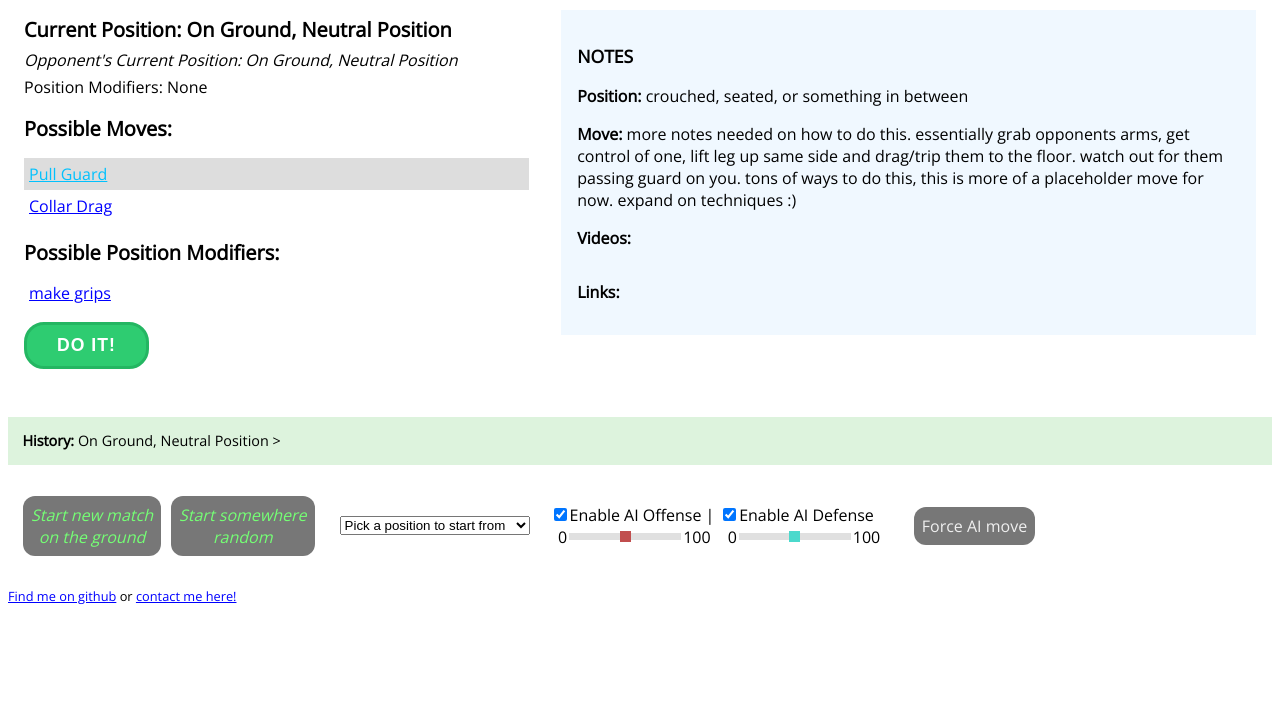
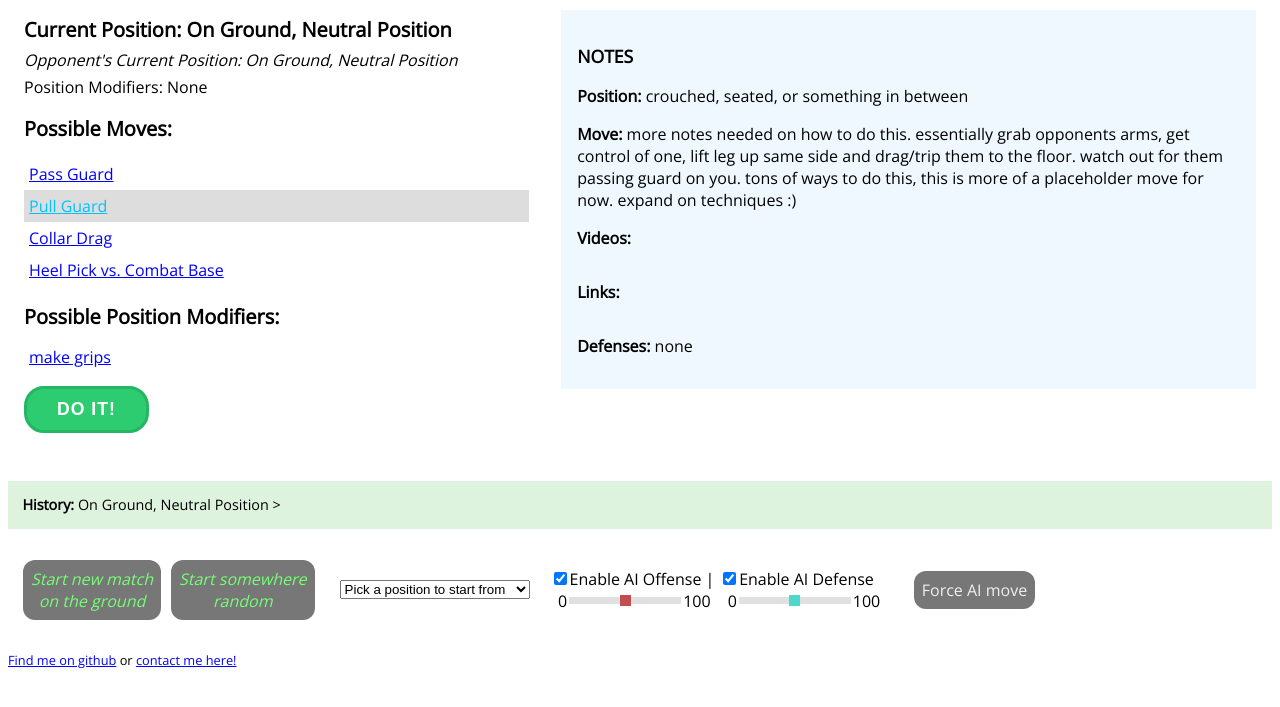
Before and after one commit to gem0303/bjj-training-game, a plain HTML site: page index.html in a window 1280 px wide. Both pictures are taken after a click on the link "Pull Guard". Shown: the part 71-778 px from the top of the page. Drawn offline with nearby package versions, Linux system fonts and the light colour scheme.

Commit message:
Move & feature updates

```diff
--- a/ai.js
+++ b/ai.js
@@ -48,7 +48,7 @@ function opponentAttemptMove() {
     updateHistory("Opponent attempts " + AImove.displayName);
 
 
-    if (AImove.type == "positionChange") {
+    if (AImove.type == "positionChange" || AImove.type == "sweep") {
         showNotification("WATCH OUT", "Your opponent is executing a move!")
     } else if (AImove.type == "submission" || AImove.type == "choke") {
         showNotification("WATCH OUT", "Your opponent is attacking you!")
--- a/index.html
+++ b/index.html
@@ -57,13 +57,12 @@
              <h3>NOTES</h3>
              <p class="note"><b>Position:</b> <span id="positionNote">none</span></p>
              <p class="note"><b>Move:</b> <span id="moveNote">none</span></p>
-             <!--<p class="note"><b>Image:</b> <span id="imageNote">none</span></p>-->
-             <!--<p class="note"><b>Videos:</b> <span id="videoNote">none</span></p>-->
              <p class="note"><b>Videos:</b></p>
              <div id="videoNote"></div>
              <div id="linkNote">
                  <p><b>Links:</b></p>
              </div>
+             <p class="note"><b>Defenses:</b> <span id="defenseNote">none</span></p>
          </div>
       </div>
 
--- a/main.js
+++ b/main.js
@@ -91,10 +91,18 @@ function updateGame(who, move) {
             // check what the move type is
             switch(AImove.type) {
                 case "positionChange":
+                case "sweep":
 
-                    console.log(typeof AImove.next); // todo: if multiple 'next' options, get one at random
+                    // check if the move has choice of 2+ positions to end in
+                    if (typeof AImove.next == "object") { // it's actually an array but JS, who knows.
+                        var num = getRandomInt(0, AImove.next.length-1);
+                        oppPosChange(positions[AImove.next[num]]);
+                    } else {
+                        oppPosChange(positions[AImove.next])
+                    }
 
-                    oppPosChange(AImove.next);
+                    //oppPosChange(AImove.next);
+                    // TODO one is passing through the name, the other the actual object -- be careful
 
                     break;
                 case "submission":
@@ -138,7 +146,7 @@ function performMove() {
     clearMoveNotes();
     resetPosModList();
 
-    if (currentMove.type == "positionChange") {
+    if (currentMove.type == "positionChange" || currentMove.type == "sweep") {
         updateHistory("You " + currentMove.displayName);
 
         // check if the move has choice of 2+ positions to end in
@@ -209,7 +217,14 @@ $button_defend_random.click(function() {
     UPDATE CURRENT GAME POSITIONS
   ------------------------------- */
 // Specifically for when a player completes a move
+// This function expects both parameters as position objects.
 function updatePosition(playerPos, oppPos) {
+
+    if (playerPos == null || typeof playerPos !== 'object') {console.log("ERROR: 'updatePosition' function expects the player position as an object");}
+
+    // oppPos is optional. this doesn't do the null check above - consider reworking this.
+    if ( oppPos !== undefined && typeof oppPos !== 'object') {console.log("ERROR: 'updatePosition' function expects the opponent position as an object");}
+
     currentPosition = playerPos;
     $current_position.text(playerPos.displayName);
 
@@ -228,7 +243,11 @@ function updatePosition(playerPos, oppPos) {
 }
 
 // Specifically for when opponent is completing the move
+// This function expects the position as an object.
 function oppPosChange(oppPos) {
+
+    if (oppPos == null || typeof oppPos !== 'object') {console.log("ERROR: 'updatePosition' function expects the opponent position as an object");}
+
     clearMoveNotes();
     resetPosModList()
 
@@ -252,7 +271,7 @@ function oppPosChange(oppPos) {
 
 
 /* -------------------------------
-            MOVE LIST
+        PLAYER'S MOVE LIST
   ------------------------------- */
 function setupMovesList() {
     $("#moves_list, #mod_list").empty();
@@ -262,6 +281,9 @@ function setupMovesList() {
 
         // check that the move is valid
         if ($.inArray(move.shortName, currentPosition.validMoves) != -1) {
+
+            // todo: add a secondary check here to make sure move is valid based on opponent's current position.
+
             addMove(move);
         }
 
@@ -368,12 +390,10 @@ function resetPosModList() {
 /* -------------------------------
       UPDATE MOVE NOTES AREA
   ------------------------------- */
-function updateMoveNotes(move, defense) {
+function updateMoveNotes(move) {
 
-    // set up note that appears on click
     clearMoveNotes();
     $("#moveNote").text(move.notes);
-    move.imageUrl ? $("#imageNote").text(move.imageUrl) : $("#imageNote").text("none");
 
     // check if the move has any additional resources
     if (move.resources) {
@@ -397,10 +417,21 @@ function updateMoveNotes(move, defense) {
 
     }
 
+    // check if the move has any possible defenses, and if so list them.
+    if (move.defense && move.defense.length > 0) {
 
-    if (defense) {
-        console.log("appending defense info too");
-        // TODO display information on defending the move
+        var defense_text_list = "";
+
+        move.defense.forEach(function (defense) {
+            defense_text_list += (defense += ", ");
+        });
+
+        var defense_text_list = defense_text_list.replace(/,\s$/g, ""); // find last comma in list and remove it.
+
+        $("#defenseNote").text(defense_text_list);
+
+    } else {
+        $("#defenseNote").text("none");
     }
 }
 
@@ -423,7 +454,8 @@ function endRound(win) {
 var quotes = [
     "“Success is not final, failure is not fatal: It is the courage to continue that counts.”",
     "“You can't always win, but you can always try.”",
-    "“You can't always be winning. You can always be learning.”"
+    "“You can't always be winning. You can always be learning.”",
+    "“A black belt is just a white belt who never gave up.”"
 ]
 
 
@@ -467,6 +499,7 @@ function showNotification(title, text, className) {
         HELPER FUNCTIONS
   ------------------------------- */
 
+// Switch game modes. Starts in offense.
 var mode_switch_tl = new TimelineMax({paused: true});
     mode_switch_tl
         .to("#offense", 0.1, {opacity: 0, display: "none"})
@@ -546,7 +579,7 @@ function disableMove(target) {
       CLEANUP/RESET FUNCTIONS
   ------------------------------- */
 function clearMoveNotes() {
-    $("#moveNote, #imageNote, #videoNote").empty();
+    $("#moveNote, #imageNote, #videoNote, #defenseNote").empty();
     $("#linkNote a").remove();
 
 }
--- a/modifiers.js
+++ b/modifiers.js
@@ -8,7 +8,8 @@ var modifiers = {
     inGuard : [
                 "closed guard",
                 "break opponent's posture with legs",
-                "grip sleeves/lapel/collar"
+                "grip sleeves/lapel/collar",
+                "arch back, break their arm balance, pull in with legs"
             ],
     inOppGuard : [
                 "straight spine",
--- a/movesList.js
+++ b/movesList.js
@@ -15,9 +15,12 @@ var moves = [
         displayName: "Kimura from Guard",
         shortName: "kimuraFromGuard",
         type: "submission",
-        notes: "get opponent off balance, grab their wrist. plant feet on floor, lean up and sweep opposite arm over their shoulder/elbow. Loop underneath their arm and grab your own wrist (figure 4). Lean back, leg up over opponent's back. Pinch elbows to chest. Scoot hip out and turn.",
-        defense: ["turn palm to opponent's chest", "drive your ear to his shoulder"]
-        // https://www.youtube.com/watch?v=2DYXS2feaF8
+        notes: "Get opponent off balance. Grab their wrist, extend and lock arm out, pressing wrist into mat. Open guard, shift weight to hips toward the locked wrist. (Don't just sit straight up.) Sit up to your elbow. Free hand loops around opponent's shoulder to grip your own wrist (figure 4 grip). Also transition the bottom hand to a monkey grip (thumbless). Tuck your elbows and pinch them to your chest. Scoot hips back out and turn toward them. Put your leg up over your opponent's back. Keep turning your body toward them til they tap (go slow).",
+        defense: ["turn palm to opponent's chest", "drive your ear to his shoulder"],
+        resources: [
+            {type: "video", url: "https://www.youtube.com/embed/mVkKOPNGvjA"},
+            {type: "video", url: "https://www.youtube.com/embed/2DYXS2feaF8"}
+        ]
     },{
         displayName: "Kimura from Mount",
         shortName: "kimuraFromMount",
@@ -39,7 +42,7 @@ var moves = [
         shortName: "scissorSweep",
         type: "positionChange",
         next: "mount",
-        notes: "move opponent off balance. deep collar grip, grab sleeve on same side. open guard and make the belt, other leg FLAT on the ground. pull them forward ('check the time'). bring leg out wide and smash it HARD against their legs to complete the sweep. alternate: use both legs in more of a true scissor motion by pulling bottom leg back and pushing top leg forward to topple over your opponent.",
+        notes: "Move opponent off balance. Deep collar grip, grab sleeve on same side. open guard and make the belt, other leg FLAT on the ground. pull them forward ('check the time'). bring leg out wide and smash it HARD against their legs to complete the sweep. alternate: use both legs in more of a true scissor motion by pulling bottom leg back and pushing top leg forward to topple over your opponent. Also try the push sweep, where you push their knee out and away with the bottom leg, rather than blocking it from the outside.",
         resources: [
             {type: "video", url: "https://www.youtube.com/embed/UBf7uF5x8GQ"}
             ],
@@ -49,10 +52,11 @@ var moves = [
         displayName: "Pass Guard",
         shortName: "passGuard",
         type: "positionChange",
-        next: "sideControl",
+        next: ["sideControl", "halfGuard"],
         notes: "placeholder move because passing guard can mean a lot of different things. generally, want to apply pressure to one of opponents legs, get over it, and advance into half guard or side control.",
         defense: ["make and keep grips/stay connected to them", "know when to give up the position", "get on your side if you know side control is imminent"]
-        // todo: smash pass, other variations
+        // todo: record some actual techniques
+        // todo: this is being used both from in neutral and in guard, may need to split up eventually.
     },{
         displayName: "Shrimp",
         shortName: "shrimp",
@@ -68,11 +72,11 @@ var moves = [
     },{
         displayName: "Upa Escape / Mount Escape",
         shortName: "sweepWhileMounted",
-        type: "positionChange",
+        type: "sweep",
         next: "inOppGuard",
-        notes: "opponent's hand is on your neck or collar. with your opp hand, monkey grip on wrist. other hand reaches up to cup tricep underhand. on tricep grab side, trap opponent's foot by hooking your ankle over their leg. BRIDGE UP to 12 o clock, then flip over and come to knees fast.",
+        notes: "Bridge to throw opponent off balance and force their hands to land on the mat. Get an overhook on one arm. Same-side leg should step over their leg to trap it. Bump/bridge a second time and dump opponent to the side. They'll land on their back and you end up on your knees, in their guard. Immediately posture up. You can also try this sweep if opponent's hand is gripping your neck or collar. Make a monkey grip on their wrist with opposite hand. Same-side hand reaches up to cup tricep. Trap leg, bridge and roll like usual.",
         resources: [
-            {type: "video", url: "https://www.youtube.com/embed/zD3sjRk9i5w"}
+            {type: "video", url: "https://www.youtube.com/embed/Rok32K89DZc"}
             ],
     },{
         displayName: "Pull Guard",
@@ -350,12 +354,30 @@ var moves = [
         shortName: "seatedSweepDLR",
         type: "positionChange",
         next: "sideControl",
-        notes: "This is more of a seated DLR. Start with 2 catpaw grips on the sleeves. Start with 1 foot braced against opponent's thigh. The other leg comes around under/behind opponent's knee, and press/hook into his hip. You might need to drop your elbow to scoot your butt around to get the hook deep enough. From there, use free leg to kick his knee out and simultaneously lean backwards to stretch opponent's body out. Then dump him to his side. Come up and advance to side control. Video covers 2 additional techniques in cases where your opponent postures up to prevent the sweep.",
+        notes: "This is more of a seated DLR. Opponent is crouched with 1 knee up. Start with 2 catpaw grips on the sleeves, and 1 foot braced against opponent's thigh. The other leg comes around under/behind opponent's knee, and press/hook into his hip. You might need to drop your elbow to scoot your butt around to get the hook deep enough. From there, use free leg to kick his knee out and simultaneously lean backwards to stretch opponent's body out. Then dump him to his side. Come up and advance to side control. Video covers 2 additional techniques in cases where your opponent postures up to prevent the sweep.",
         resources: [
             {type: "video", url: "https://www.youtube.com/embed/R9U6Fbnlv2g"}
             ],
         defense: ["posture"]
+    },{
+        displayName: "Leg Hug Pass",
+        shortName: "legHugPassfromInGuard",
+        type: "positionChange",
+        next: "sideControl",
+        notes: "Have to have the right setup from your opponent for this to work. Basically, one of their legs should be up on your shoulder. (Imagine if they have shot for and failed a triangle setup.) Grab the leg and push it over your head to your opposite shoulder. Scoop up their other leg and 'bear hug' both legs together. Now shove their legs down to the mat, effectively causing them to lose all control of their hips, and turn the corner into side control.",
+        defense: ["stiff-arm his head and push it to the side he's trying to pass to", "break grips on pants"]
+    },{
+        displayName: "Heel Pick vs. Combat Base",
+        shortName: "heelPickCombatBase",
+        type: "positionChange",
+        next: "halfGuard",
+        notes: "Opponent needs to be in combat base (one knee up, one knee down). First, if their base is tight (no space between knees) you need to create some space behind the posted leg. Grip fight and get a cross body lapel grip. Pull opponent forward and push on their knee to break their balance/stance. You can also try for a lapel drag where you circle out to the side. Once you have space, get lapel grip if you don't already have it. Your free hand grabs opponent's heel (should be same side). Pull opponent forward to disrupt their balance and generate momentum. Then lift their ankle and push forward. They will sprawl backwards.",
+        resources: [
+            {type: "video", url: "https://www.youtube.com/embed/F2iAO5_NM48"},
+            ],
+        defense: []
     }
+
 
 
 ]
--- a/positionList.js
+++ b/positionList.js
@@ -14,7 +14,7 @@ var positions = {
     inOppGuard : {
             shortName: "inOppGuard",
             displayName: "In Opponent's Guard",
-            validMoves: ["passGuard", "standUp", "standingGuardBreak"],
+            validMoves: ["passGuard", "standUp", "standingGuardBreak", "legHugPassfromInGuard"],
             notes: "you are between opponent's legs, which are most likely clamped around behind your back. Make a solid base, elbows in, posture up, head shouldn't go past hands"
         },
     sideControl : {
@@ -32,7 +32,7 @@ var positions = {
     neutralGround : {
             shortName: "neutralGround",
             displayName: "On Ground, Neutral Position",
-            validMoves: ["collarDrag", "pullGuard"],
+            validMoves: ["collarDrag", "pullGuard", "heelPickCombatBase", "passGuard"],
             notes: "crouched, seated, or something in between"
         },
     standing : {
@@ -75,13 +75,13 @@ var positions = {
             shortName: "halfGuard",
             displayName: "Half Guard (Top)",
             validMoves: [""],
-            notes: "You are on your side using your inside leg to hook one of your opponent’s legs and have some sort of underhook with your top arm. There are many minor variations to this position, including having your legs triangled, gripping his gi or his belt, etc"
+            notes: "Opponent is on their back/side underneath you. One of your legs is past their hips, the other is trapped by one of their legs."
         },
     bottomHalfGuard : {
             shortName: "bottomHalfGuard",
             displayName: "Half Guard (Bottom)",
             validMoves: ["triangleChokeFromBotHG", "baseballBatChokeFromBottom"],
-            notes: "Opponent has his leg(s) hooked around one of yours, possibly some kind of arm control."
+            notes: "You are on your back/side using your inside leg to hook one of your opponent’s legs. Ideally have some sort of underhook with your top arm. There are many minor variations to this position, including having your legs triangled, gripping his gi or his belt, etc"
         },
     turtle : {
             shortName: "turtle",
```
Also changed, not shown: wishlist.js (+2 -7 lines).
